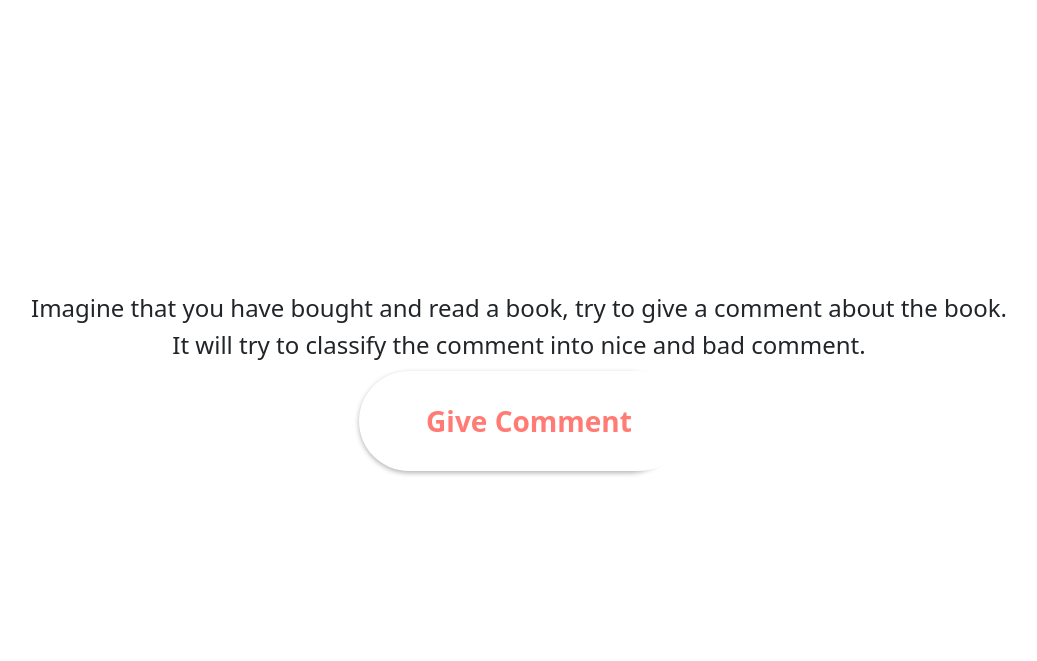
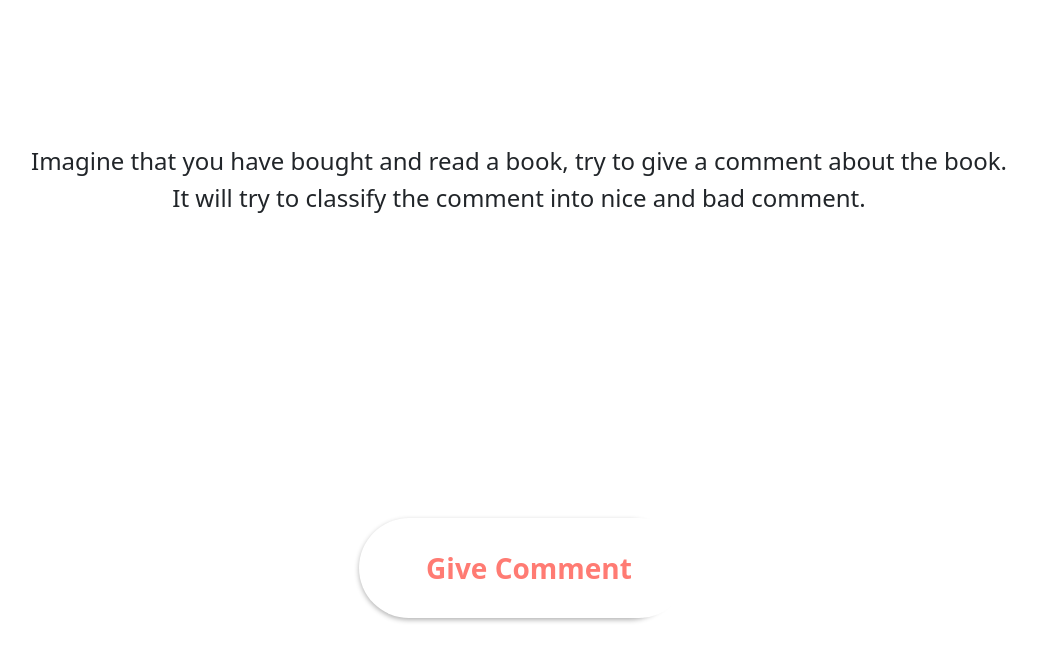
Before and after one commit to JuanSamuel1/Sentiment-Analysis, a Flask app: page / in a window 1280 px wide. Shown: the top 661 px of the page, without its empty margins (121-1158 px from the left). Run offline with Flask 2, Linux system fonts and the light colour scheme; style sheets or scripts are compiled from the project's sources; parts of the project's set-up code (start-up, migrations or seed data) failed here and were passed over.

Commit message:
update index.html

```diff
--- a/templates/index.html
+++ b/templates/index.html
@@ -17,6 +17,8 @@
             <h4>Imagine that you have bought and read a book, try to give a comment about the book.</h4>
             <h4>It will try to classify the comment into nice and bad comment.</h4>
         </div>
+    </div>
+    <div class="whole">
         <input class="c-checkbox" type="checkbox" id="checkbox">
         <div class="c-formContainer predictionContainer">
             <form action='/predict' class="c-form" method= "post" >
```
Lines whose indentation alone changed are shown as unchanged.
